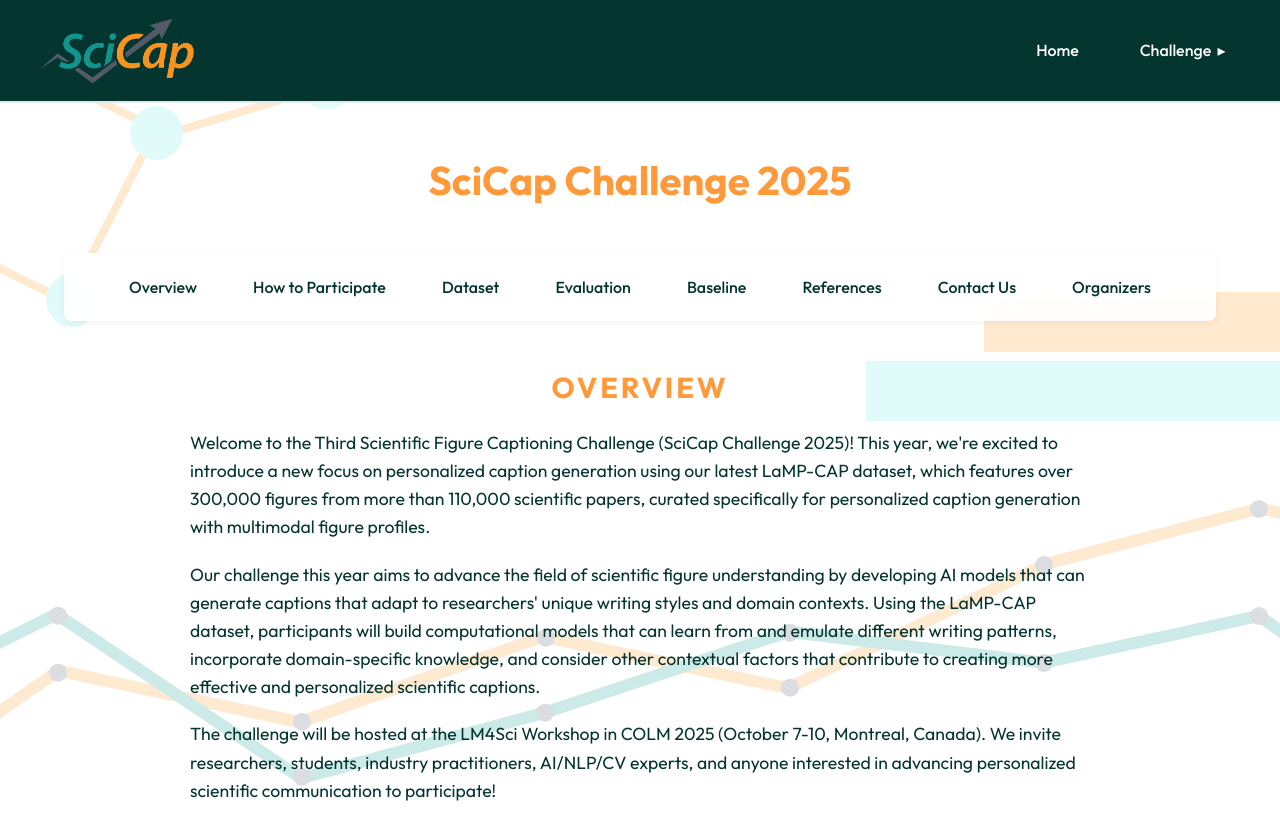
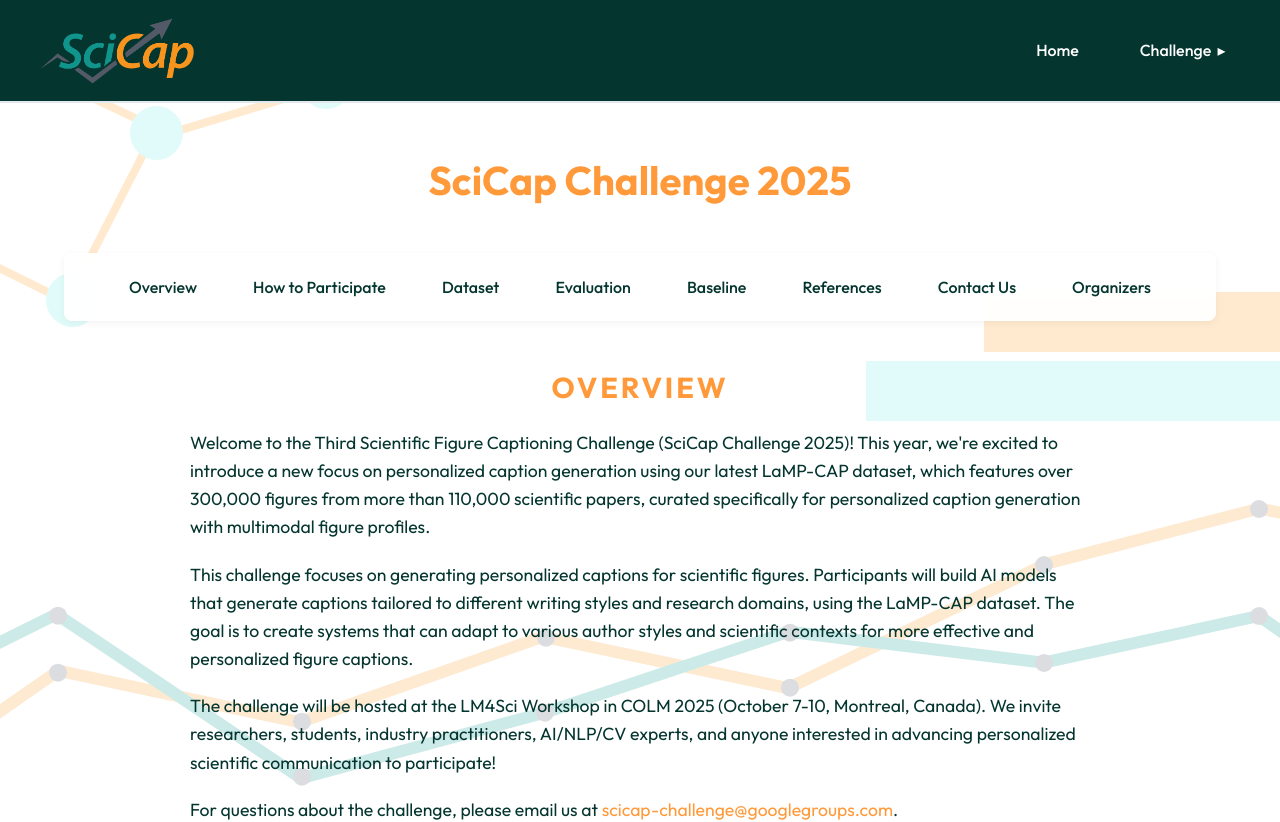
Before and after one commit to hy-ng/scicap-website-test, a React (Vite) app: page /#/challenge/2025 in a window 1280 px wide. Shown: the top 822 px of the page. Built offline with nearby package versions, Linux system fonts and the light colour scheme.

Commit message:
revise the challenge page overview

```diff
--- a/src/pages/Challenge2025.jsx
+++ b/src/pages/Challenge2025.jsx
@@ -41,7 +41,7 @@
         <div className="main-text">
           <p>Welcome to the Third Scientific Figure Captioning Challenge (SciCap Challenge 2025)! This year, we're excited to introduce a new focus on personalized caption generation using our latest LaMP-CAP dataset, which features over 300,000 figures from more than 110,000 scientific papers, curated specifically for personalized caption generation with multimodal figure profiles.</p>
 
-          <p>Our challenge this year aims to advance the field of scientific figure understanding by developing AI models that can generate captions that adapt to researchers' unique writing styles and domain contexts. Using the LaMP-CAP dataset, participants will build computational models that can learn from and emulate different writing patterns, incorporate domain-specific knowledge, and consider other contextual factors that contribute to creating more effective and personalized scientific captions.</p>
+          <p>This challenge focuses on generating personalized captions for scientific figures. Participants will build AI models that generate captions tailored to different writing styles and research domains, using the LaMP-CAP dataset. The goal is to create systems that can adapt to various author styles and scientific contexts for more effective and personalized figure captions.</p>
 
           <p>The challenge will be hosted at the LM4Sci Workshop in COLM 2025 (October 7-10, Montreal, Canada). We invite researchers, students, industry practitioners, AI/NLP/CV experts, and anyone interested in advancing personalized scientific communication to participate!</p>
 
```
